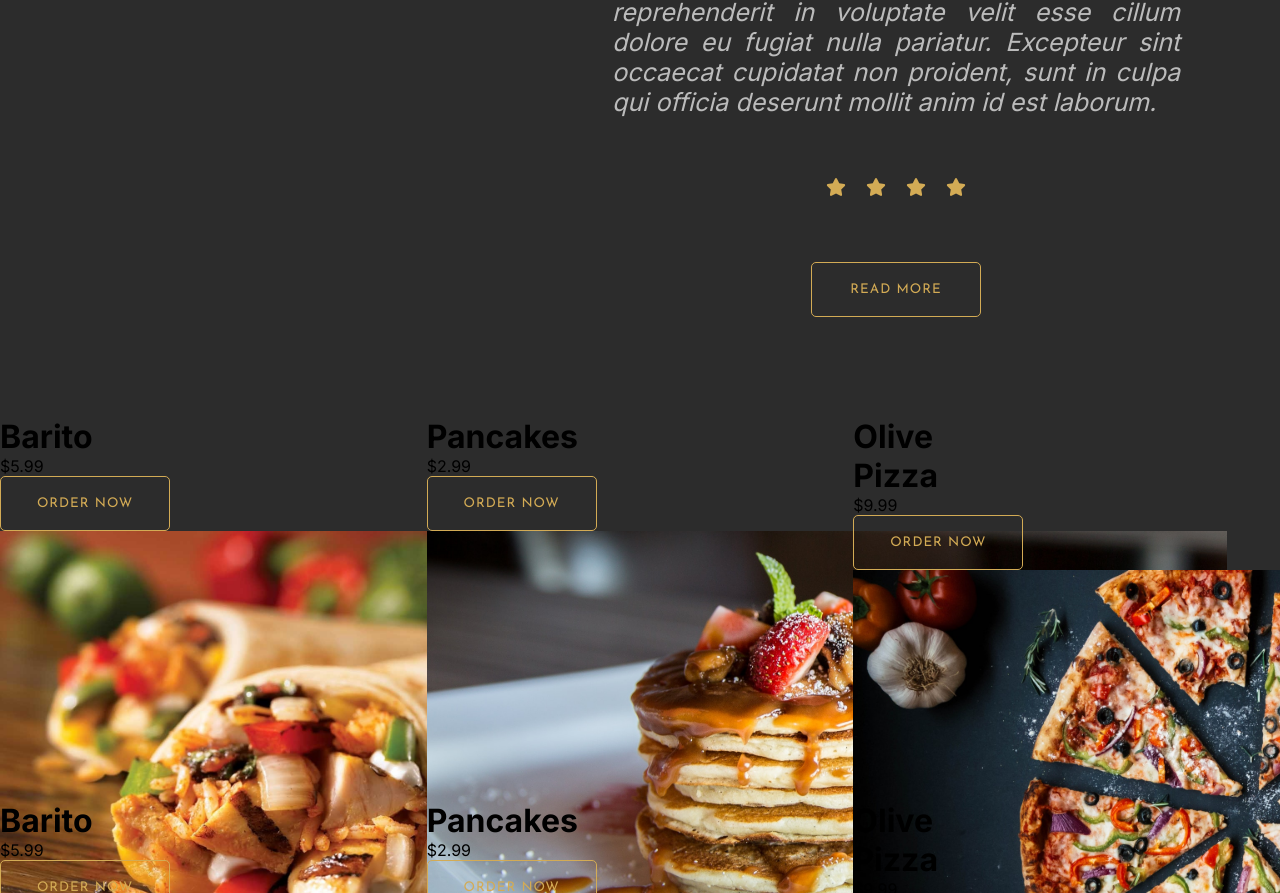
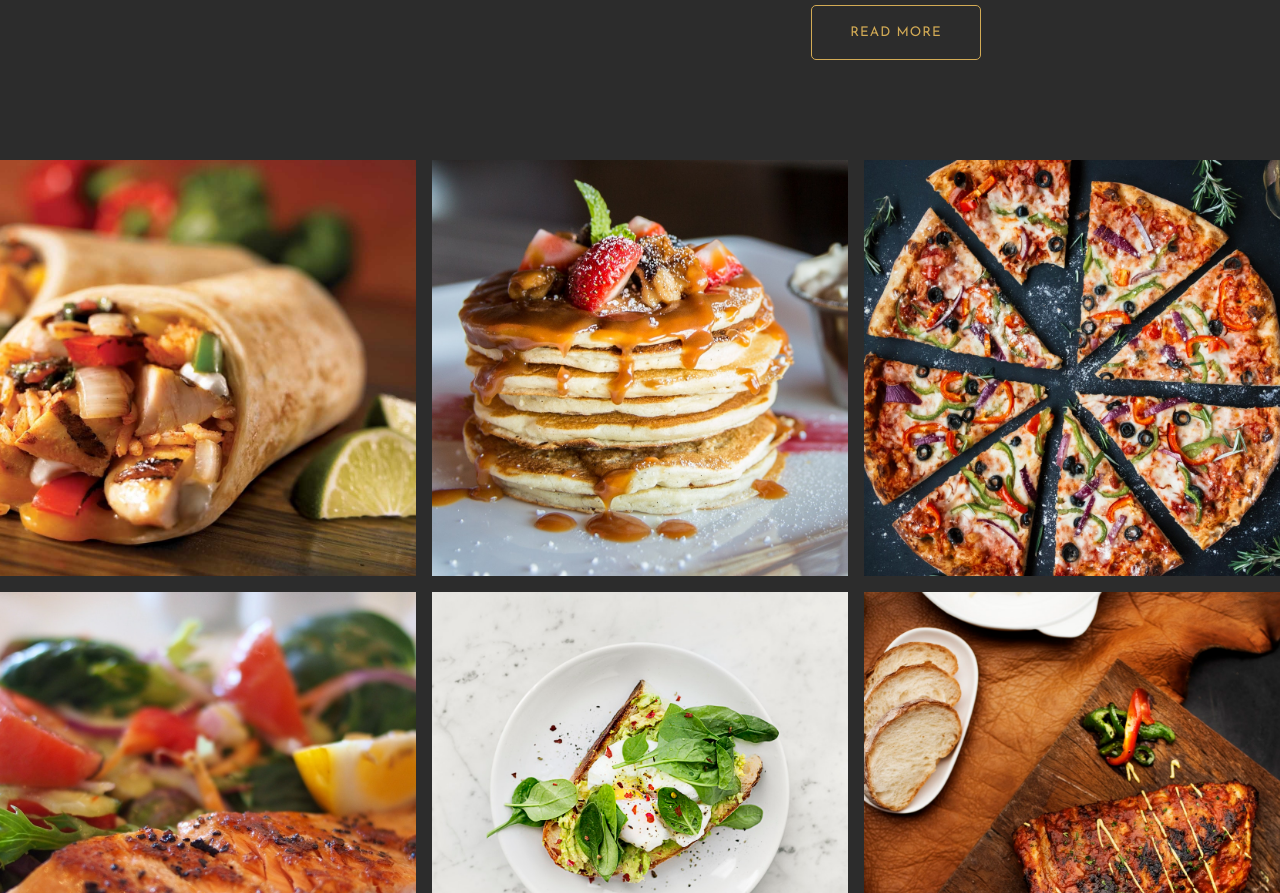
Before and after one commit to aeropriest/interfaces, a Next.js app: page / in a window 1280 px wide. Shown: the part 1907-2800 px from the top of the page. Built offline with nearby package versions, Linux system fonts and the light colour scheme.

Commit message:
* Fixed the image grid

```diff
--- a/src/app/components/gallery/index.tsx
+++ b/src/app/components/gallery/index.tsx
@@ -42,43 +42,25 @@ const menu = [
 
 export default function Gallery(){
 
-
-    // return(
-    //     <section className={styles.gallery}>
-    //                     {menu.map(item => {
-    //             console.log(item);
-    //             return(            <div className={styles.cardWrapper}>
-    //                 <div className={styles.card}>
-    //                     <div className={styles.cardOverlay}>
-    //                     <h1 className={styles.name}>Food Name</h1>
-    //                     <p className={styles.price}>$20.88</p>
-    //                         <Button label="Order Now"></Button>
-    //                     </div>
-    //                     <Image className={styles.image} src={'/gallery-img-1.jpeg'} width={800} height={450} alt={'gallery-img-1.jpeg'} />
-    //                     {/* <img src="gallery-img-1.jpeg" className={styles.img} /> */}
-    //                 </div>
-    //             </div>
-    //             )})}
-    //     </section>
-    // )
-    return(
+    return (
         <div className={styles.gallery}>
-            {menu.map(item => {
-                console.log(item);
-                return(
-                    <div className={styles.cardWrapper}>
-                        <div className={styles.card}>
-                            <div className={styles.cardOverlay}>
-                                <h1 className={styles.name}>{item.name}</h1>
-                                <p className={styles.price}>{item.price}</p>
-                                <Button label="Order Now"></Button>
-                                <Image className={styles.image} src={item.image} width={800} height={450} alt={item.name} />
-                            </div>
+            {menu.map((item, index) => (
+                <div className={styles.imageWrapper} key={index}>
+                    <Image
+                        src={item.image}
+                        alt={`Gallery image ${index + 1}`}
+                        // layout="responsive"
+                        width={300}
+                        height={300} // Set to a square ratio for aspect ratio maintenance
+                    />
+                    <div className={styles.overlay}>
+                        <div className={styles.overlayContent}>
+                            <h3>Image Title {index + 1}</h3>
+                            <p>Description for image {index + 1}</p>
                         </div>
                     </div>
-                 )
-            }
-            )}
+                </div>
+            ))}
         </div>
-        )
+    );
 }
--- a/src/app/components/gallery/styles.module.scss
+++ b/src/app/components/gallery/styles.module.scss
@@ -1,36 +1,83 @@
 @import '@/app/variables.module.scss';
 
-.gallery{
-    display: flex;
-    flex-wrap: wrap;
-        .cardWrapper{
-            width: 33.3333%;
-        }
+// .gallery{
+//     display: flex;
+//     flex-wrap: wrap;
+//         .cardWrapper{
+//             width: 33.3333%;
+//         }
 
 
-        .card{
-            width: 33.3333%;
-            height: 30vw;
-            position: relative;
+//         .card{
+//             width: 33.3333%;
+//             height: 30vw;
+//             position: relative;
 
-            &-overlay{
-                position: absolute;
-                top: 0;
-                left: 0;
-                @extend %fullSpace;
-                background-color: rgab($primary-color, .6);
-                color: $white-color;
-                @include flexLayout;
-                z-index: 10;
-            }
+//             &-overlay{
+//                 position: absolute;
+//                 top: 0;
+//                 left: 0;
+//                 @extend %fullSpace;
+//                 background-color: rgab($primary-color, .6);
+//                 color: $white-color;
+//                 @include flexLayout;
+//                 z-index: 10;
+//             }
 
-            &-image{
-                border: 1px solid $secondary-color;
-                @extend %fullSpace;
-                width: 100%;
-                height: auto;
-                object-fit: cover;
-                opacity: 0.5;
-            }
+//             &-image{
+//                 border: 1px solid $secondary-color;
+//                 // @extend %fullSpace;
+//                 width: 100%;
+//                 height: 100%;
+//                 object-fit: cover;
+//                 opacity: 0.5;
+//             }
+//         }
+// }
+
+.gallery {
+    display: grid;
+    grid-template-columns: repeat(3, 1fr); // Creates a 3-column layout
+    gap: 16px; // Space between images
+    width: 100%; // Full width of the container
+}
+
+.imageWrapper {
+    position: relative; // Required for the next/image component
+    width: 100%; // Full width of the grid cell
+    height: 0; // Set height to 0 to maintain aspect ratio
+    padding-top: 100%; // This creates a square aspect ratio (1:1)
+    overflow: hidden; // Hide overflow to maintain aspect ratio
+
+    img {
+        position: absolute; // Position the image absolutely within the wrapper
+        top: 0;
+        left: 0;
+        width: 100%; // Full width of the wrapper
+        height: 100%; // Full height of the wrapper
+        object-fit: cover; // Cover the area while maintaining aspect ratio
+    }
+
+    .overlay {
+        position: absolute;
+        top: 0;
+        left: -100%; // Start off-screen to the left
+        width: 100%;
+        height: 100%;
+        background-color: rgba(0, 0, 0, 0.7); // Semi-transparent background
+        display: flex;
+        justify-content: center;
+        align-items: center;
+        transition: left 0.5s ease; // Smooth transition for sliding effect
+
+        &.overlayContent {
+            color: white;
+            text-align: center;
+            padding: 20px;
         }
+    }
+
+    &:hover .overlay {
+        left: 0; // Slide in from the left on hover
+    }
 }
--- a/src/app/page.tsx
+++ b/src/app/page.tsx
@@ -6,7 +6,7 @@ import Navbar from "./components/navbar";
 export default function Page() {
   return(
     <div>
-      <Navbar/>
+      {/* <Navbar/> */}
       <Header />
       <AboutUs />
       <Gallery/>
```
